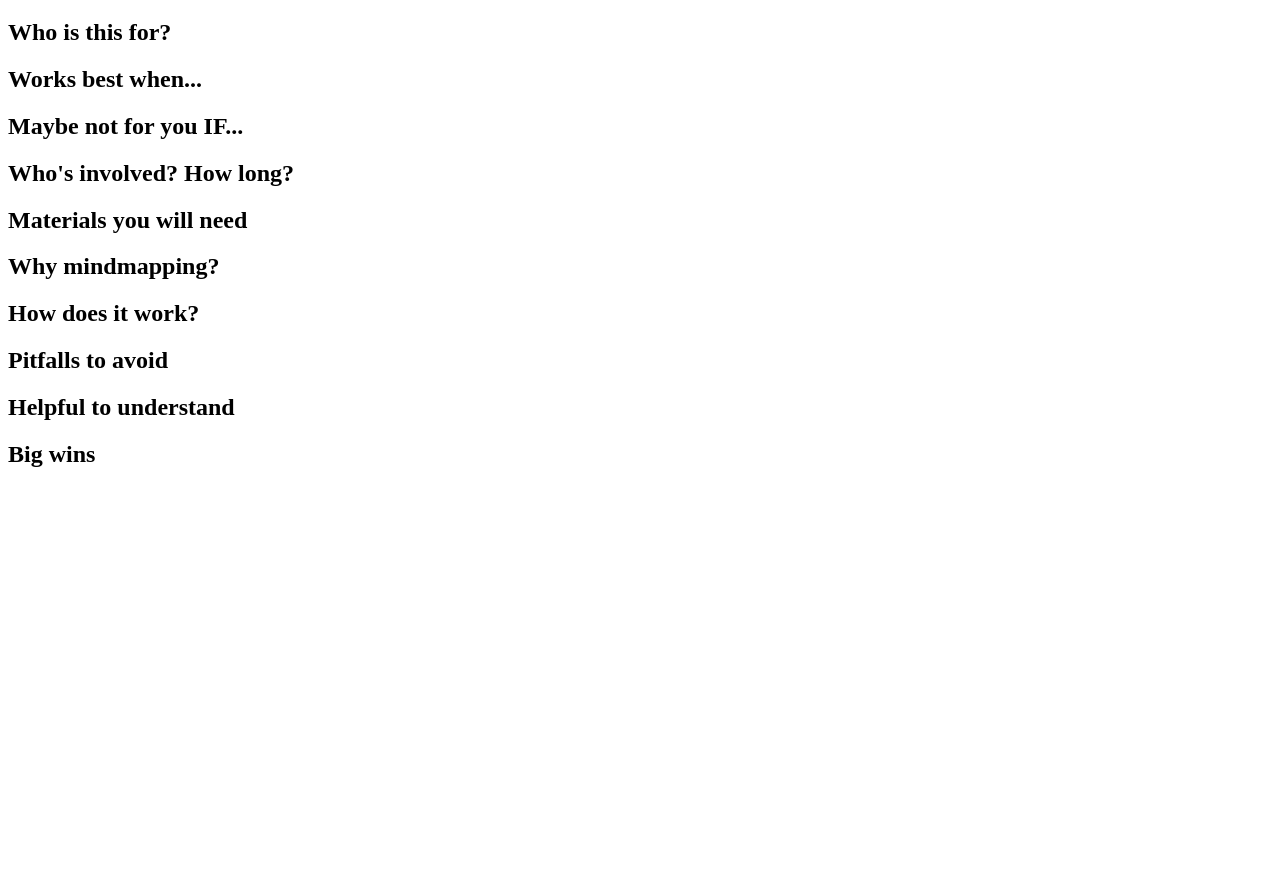
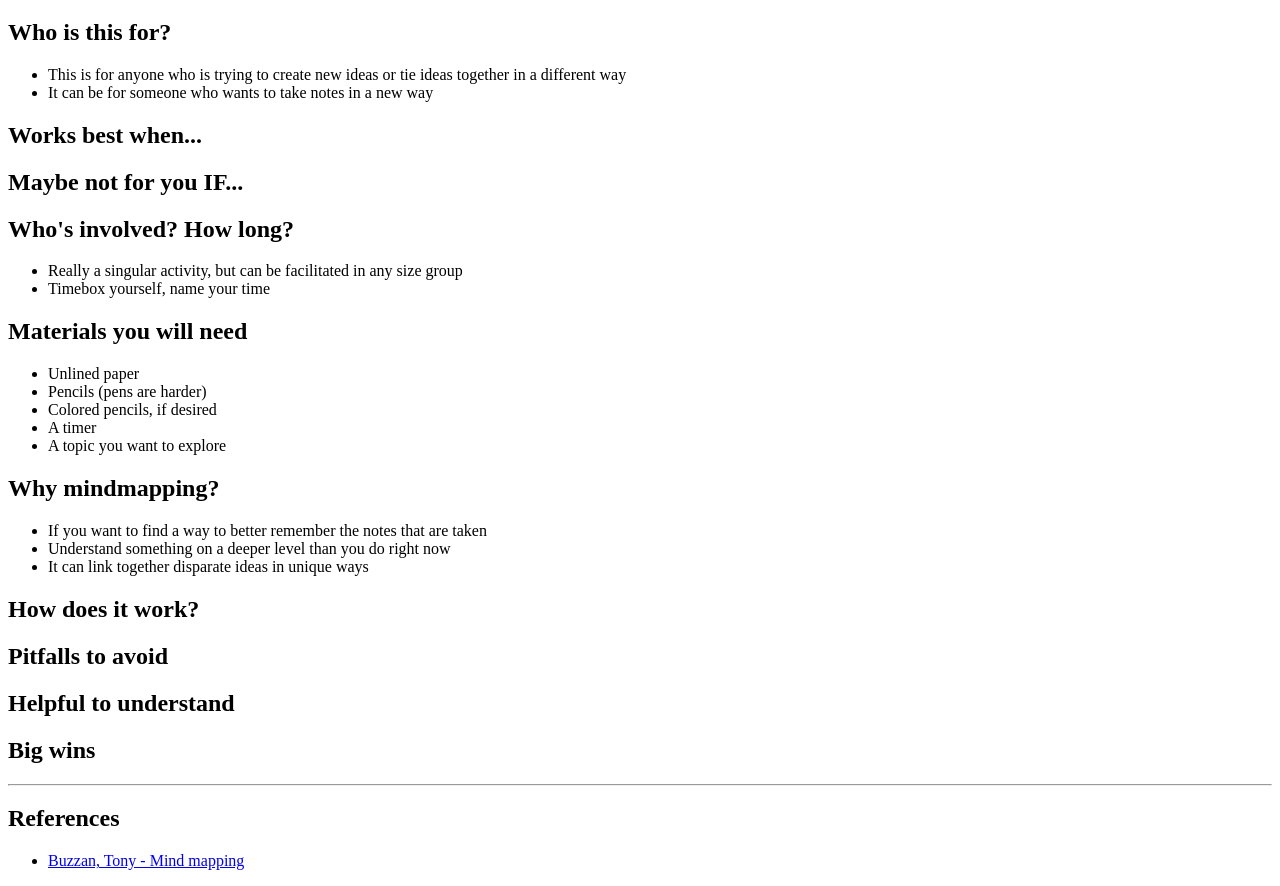
Before and after one commit to jonathankresge/BAtoolbox, a plain HTML site: page html/mindmapping.html in a window 1280 px wide. Shown: the part 61-947 px from the top of the page. Before the commit the page ends 800 px from the top, so only its background shows below. Drawn offline with Linux system fonts and the light colour scheme.

Commit message:
Mind mapping started

```diff
--- a/html/mindmapping.html
+++ b/html/mindmapping.html
@@ -9,18 +9,41 @@
 <h1>Mind Mapping</h1>
 
 <h2>Who is this for?</h2>
+<ul>
+	<li>This is for anyone who is trying to create new ideas or tie ideas together in a different way</li>
+	<li>It can be for someone who wants to take notes in a new way</li>
+</ul>
 
 <h2>Works best when...</h2>
+
 
 <h2>Maybe not for you IF...</h2>
 
 <h2>Who's involved?  How long?</h2>
+<ul>
+	<li>Really a singular activity, but can be facilitated in any size group</li>
+	<li>Timebox yourself, name your time</li>
+</ul>
 
 <h2>Materials you will need</h2>
+<ul>
+	<li>Unlined paper</li>
+	<li>Pencils (pens are harder)</li>
+	<li>Colored pencils, if desired</li>
+	<li>A timer</li>
+	<li>A topic you want to explore</li>
+</ul>
 
 <h2>Why mindmapping?</h2>
+<ul>
+	<li>If you want to find a way to better remember the notes that are taken</li>
+	<li>Understand something on a deeper level than you do right now</li>
+	<li>It can link together disparate ideas in unique ways</li>
+
+</ul>
 
 <h2>How does it work?</h2>
+
 
 <h2>Pitfalls to avoid</h2>
 
@@ -28,5 +51,12 @@
 
 <h2>Big wins</h2>
 
+<hr>
+<h2>References</h2>
+
+<ul>
+	<li><a href="http://www.tonybuzan.com/about/mind-mapping/">Buzzan, Tony - Mind mapping</a></li>
+</ul>
+
 </body>
 </html>
```
